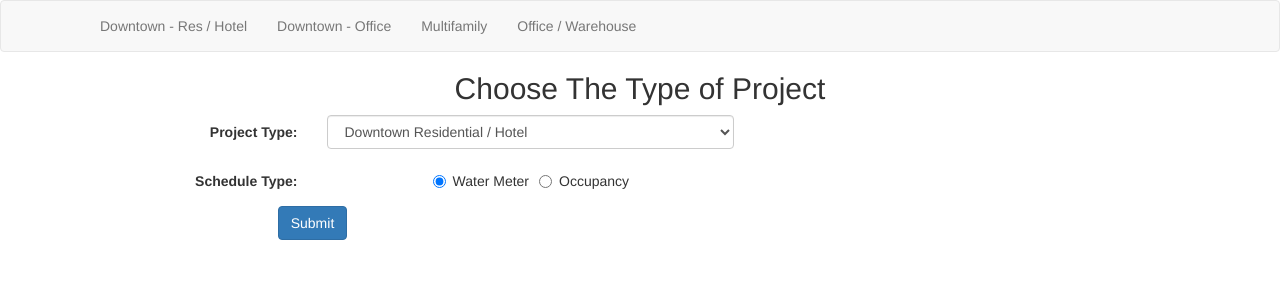
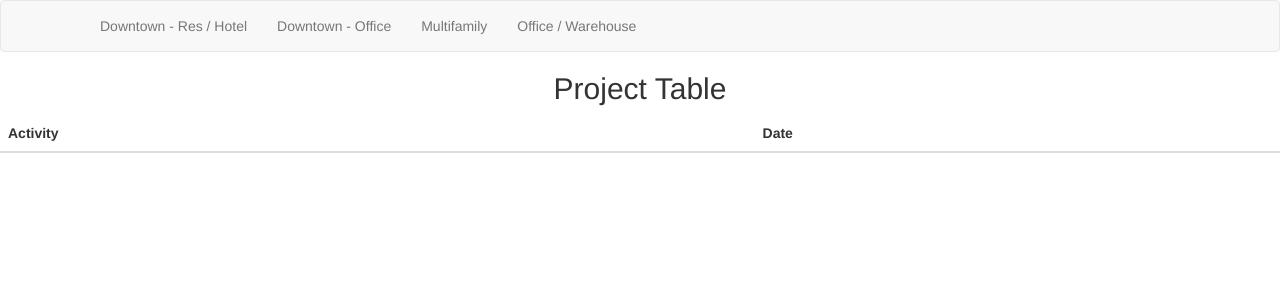
Before and after one commit to mateoholman/MeterTcoDates, a React (Create React App) app: page /ProjectSchedule in a window 1280 px wide. Shown: the top 300 px of the page. Built offline with nearby package versions, Linux system fonts and the light colour scheme.

Commit message:
Setup ProjectTable component

```diff
--- a/src/components/App.js
+++ b/src/components/App.js
@@ -3,6 +3,7 @@ import { Switch, Route } from 'react-router-dom';
 
 import Header from './Header';
 import ProjectForm from './ProjectForm';
+import ProjectTable from './ProjectTable';
 import '../styles/App.css';
 
 class App extends Component {
@@ -11,7 +12,8 @@ class App extends Component {
         <div className="App">
           <Header />
           <Switch>
-            <Route path='/' component={ProjectForm} />
+            <Route exact path='/' component={ProjectForm} />
+            <Route path='/ProjectSchedule' component={ProjectTable} />
           </Switch>
         </div>
     );
--- a/src/components/ProjectForm.js
+++ b/src/components/ProjectForm.js
@@ -28,7 +28,7 @@ class ProjectForm extends Component {
               Schedule Type:
             </Col>
             <Col sm={4}>
-              <Radio checked name="waterMeter" inline>Water Meter</Radio>
+              <Radio name="waterMeter" inline>Water Meter</Radio>
               <Radio name="occupancy" inline>Occupancy</Radio>
             </Col>
           </FormGroup>
--- /dev/null
+++ b/src/components/ProjectTable.js
@@ -0,0 +1,23 @@
+import React, { Component } from 'react';
+
+import { Table } from 'react-bootstrap';
+
+class ProjectTable extends Component {
+  render() {
+    return(
+      <div className="project-table">
+        <h2>Project Table</h2>
+        <Table responsive>
+          <thead>
+            <tr>
+              <th>Activity</th>
+              <th>Date</th>
+            </tr>
+          </thead>
+        </Table>
+      </div>
+    );
+  }
+}
+
+export default ProjectTable;
```
Also changed, not shown: 1 other file (tests, documents, lock files or other folders).
